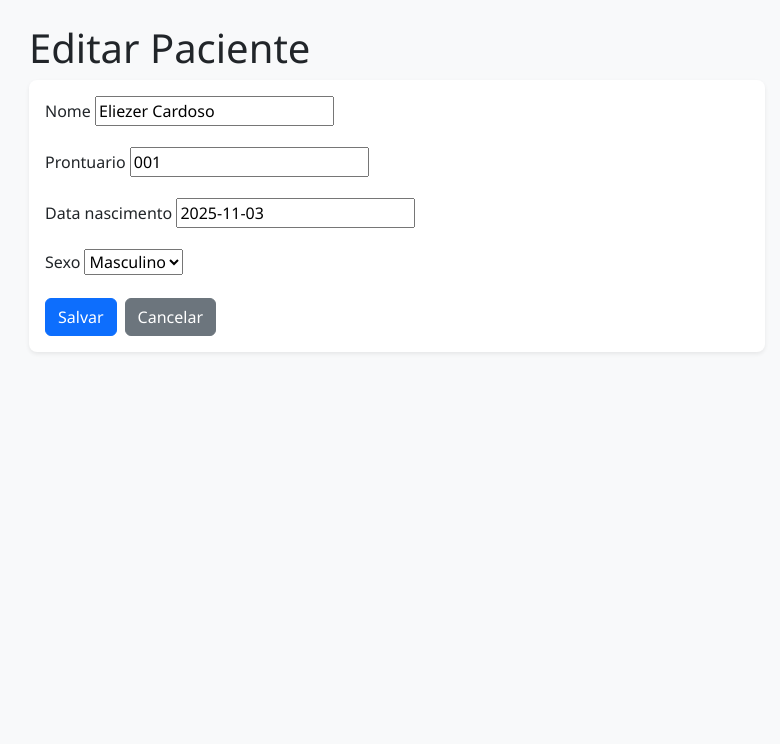
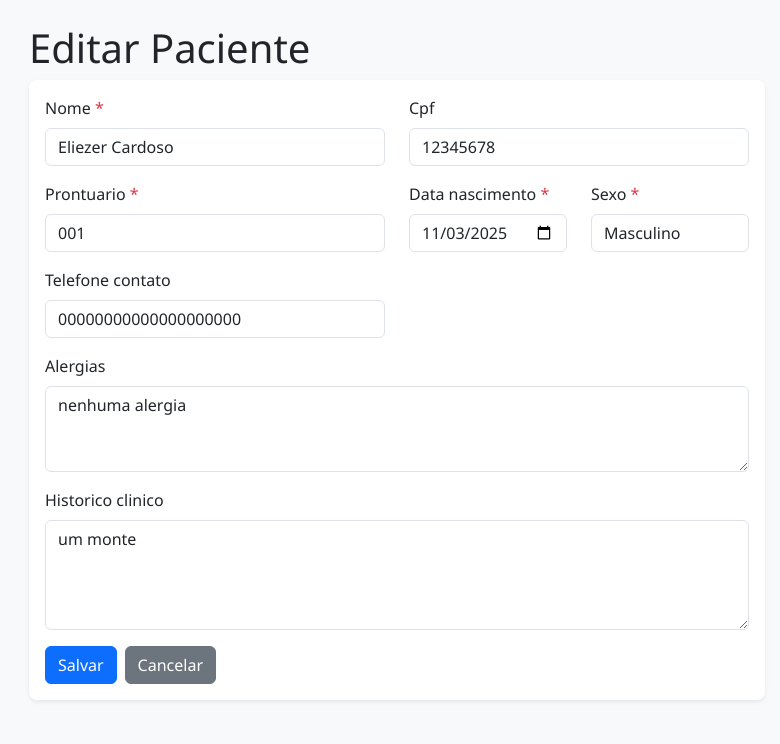
Before and after one commit to CarolM0rais/Projeto-CuideMed, a Django app: page /pacientes/1/editar/ in a window 1280 px wide. Shown: the part 56-800 px from the top of the page, without its empty margins (53-833 px from the left). Run offline with Django 5.2, Linux system fonts and the light colour scheme; a user stored in the database is signed in; data comes from the database, SQL or seed files in the repository; both versions use the stored data as it was after the commit.

Commit message:
feat: adjust patient CRUD

```diff
--- a/core/forms.py
+++ b/core/forms.py
@@ -2,10 +2,46 @@ from django import forms
 from django.contrib.auth.forms import AuthenticationForm, UserCreationForm
 from .models import Paciente, Medicamento, Prescricao, Administracao, Alerta, Usuario
 
+from django import forms
+from django.contrib.auth.forms import AuthenticationForm, UserCreationForm
+from .models import Paciente, Medicamento, Prescricao, Administracao, Alerta, Usuario
+
+
 class PacienteForm(forms.ModelForm):
     class Meta:
         model = Paciente
-        fields = ['nome', 'data_nascimento', 'sexo', 'prontuario']
+        fields = [
+            'nome',
+            'cpf',
+            'prontuario',
+            'data_nascimento',
+            'sexo',
+            'telefone_contato',
+            'alergias',
+            'historico_clinico',
+        ]
+        widgets = {
+            # vira <input type="date" ...>
+            'data_nascimento': forms.DateInput(
+                attrs={'type': 'date', 'class': 'form-control'}
+            ),
+            'alergias': forms.Textarea(
+                attrs={'rows': 3, 'class': 'form-control'}
+            ),
+            'historico_clinico': forms.Textarea(
+                attrs={'rows': 4, 'class': 'form-control'}
+            ),
+        }
+
+    def __init__(self, *args, **kwargs):
+        super().__init__(*args, **kwargs)
+        # garante bootstrap em todos os campos que não são textarea já configurado
+        for name, field in self.fields.items():
+            if 'class' not in field.widget.attrs:
+                # evita meter form-control em checkbox/radio, se um dia tiver
+                if not isinstance(field.widget, forms.CheckboxInput):
+                    field.widget.attrs['class'] = 'form-control'
+
 
 class MedicamentoForm(forms.ModelForm):
     class Meta:
--- a/core/models.py
+++ b/core/models.py
@@ -28,10 +28,15 @@ class Paciente(models.Model):
         ('F', 'Feminino'),
         ('O', 'Outro'),
     ]
+
     nome = models.CharField(max_length=255)
+    cpf = models.CharField(max_length=11, unique=True, blank=True, null=True)
     data_nascimento = models.DateField()
     sexo = models.CharField(max_length=1, choices=SEXO_CHOICES)
     prontuario = models.CharField(max_length=50, unique=True)
+    telefone_contato = models.CharField(max_length=20, blank=True, null=True)
+    alergias = models.TextField(blank=True, null=True)
+    historico_clinico = models.TextField(blank=True, null=True)
 
     class Meta:
         verbose_name = "Paciente"
--- a/templates/core/paciente_form.html
+++ b/templates/core/paciente_form.html
@@ -11,39 +11,101 @@
 </div>
 
 <div class="row">
-    <div class="col-md-8">
+    <div class="col-md-10 col-lg-8">
         <div class="card">
             <div class="card-body">
                 <form method="post">
                     {% csrf_token %}
-                    <div class="mb-3">
-                        <label for="{{ form.nome.id_for_label }}" class="form-label">{{ form.nome.label }}</label>
+                    <div class="row">
+                        <!-- Nome (obrigatório) -->
+                        <div class="col-md-6 mb-3">
+                            <label for="{{ form.nome.id_for_label }}" class="form-label">
+                                {{ form.nome.label }} <span class="text-danger">*</span>
+                            </label>
                             {{ form.nome }}
                             {% if form.nome.errors %}
                                 <div class="text-danger">{{ form.nome.errors }}</div>
                             {% endif %}
                         </div>
-                    <div class="mb-3">
-                        <label for="{{ form.prontuario.id_for_label }}" class="form-label">{{ form.prontuario.label }}</label>
+
+                        <!-- CPF (obrigatório) -->
+                        <div class="col-md-6 mb-3">
+                            <label for="{{ form.cpf.id_for_label }}" class="form-label">
+                                {{ form.cpf.label }}
+                            </label>
+                            {{ form.cpf }}
+                            {% if form.cpf.errors %}
+                                <div class="text-danger">{{ form.cpf.errors }}</div>
+                            {% endif %}
+                        </div>
+
+                        <!-- Prontuário (obrigatório) -->
+                        <div class="col-md-6 mb-3">
+                            <label for="{{ form.prontuario.id_for_label }}" class="form-label">
+                                {{ form.prontuario.label }} <span class="text-danger">*</span>
+                            </label>
                             {{ form.prontuario }}
                             {% if form.prontuario.errors %}
                                 <div class="text-danger">{{ form.prontuario.errors }}</div>
                             {% endif %}
                         </div>
-                    <div class="mb-3">
-                        <label for="{{ form.data_nascimento.id_for_label }}" class="form-label">{{ form.data_nascimento.label }}</label>
+
+                        <!-- Data de nascimento (obrigatório) -->
+                        <div class="col-md-3 mb-3">
+                            <label for="{{ form.data_nascimento.id_for_label }}" class="form-label">
+                                {{ form.data_nascimento.label }} <span class="text-danger">*</span>
+                            </label>
                             {{ form.data_nascimento }}
                             {% if form.data_nascimento.errors %}
                                 <div class="text-danger">{{ form.data_nascimento.errors }}</div>
                             {% endif %}
                         </div>
-                    <div class="mb-3">
-                        <label for="{{ form.sexo.id_for_label }}" class="form-label">{{ form.sexo.label }}</label>
+
+                        <!-- Sexo (obrigatório) -->
+                        <div class="col-md-3 mb-3">
+                            <label for="{{ form.sexo.id_for_label }}" class="form-label">
+                                {{ form.sexo.label }} <span class="text-danger">*</span>
+                            </label>
                             {{ form.sexo }}
                             {% if form.sexo.errors %}
                                 <div class="text-danger">{{ form.sexo.errors }}</div>
                             {% endif %}
                         </div>
+
+                        <!-- Telefone (opcional) -->
+                        <div class="col-md-6 mb-3">
+                            <label for="{{ form.telefone_contato.id_for_label }}" class="form-label">
+                                {{ form.telefone_contato.label }}
+                            </label>
+                            {{ form.telefone_contato }}
+                            {% if form.telefone_contato.errors %}
+                                <div class="text-danger">{{ form.telefone_contato.errors }}</div>
+                            {% endif %}
+                        </div>
+
+                        <!-- Alergias (opcional) -->
+                        <div class="col-md-12 mb-3">
+                            <label for="{{ form.alergias.id_for_label }}" class="form-label">
+                                {{ form.alergias.label }}
+                            </label>
+                            {{ form.alergias }}
+                            {% if form.alergias.errors %}
+                                <div class="text-danger">{{ form.alergias.errors }}</div>
+                            {% endif %}
+                        </div>
+
+                        <!-- Histórico clínico (opcional) -->
+                        <div class="col-md-12 mb-3">
+                            <label for="{{ form.historico_clinico.id_for_label }}" class="form-label">
+                                {{ form.historico_clinico.label }}
+                            </label>
+                            {{ form.historico_clinico }}
+                            {% if form.historico_clinico.errors %}
+                                <div class="text-danger">{{ form.historico_clinico.errors }}</div>
+                            {% endif %}
+                        </div>
+                    </div>
+
                     <div class="d-flex gap-2">
                         <button type="submit" class="btn btn-primary">Salvar</button>
                         <a href="{% url 'paciente_list' %}" class="btn btn-secondary">Cancelar</a>
```
Also changed, not shown: templates/core/paciente_detail.html (+38 -3 lines), core/migrations/0002_paciente_alergias_paciente_cpf_and_more.py (added), db.sqlite3. Lines whose indentation alone changed are shown as unchanged.
